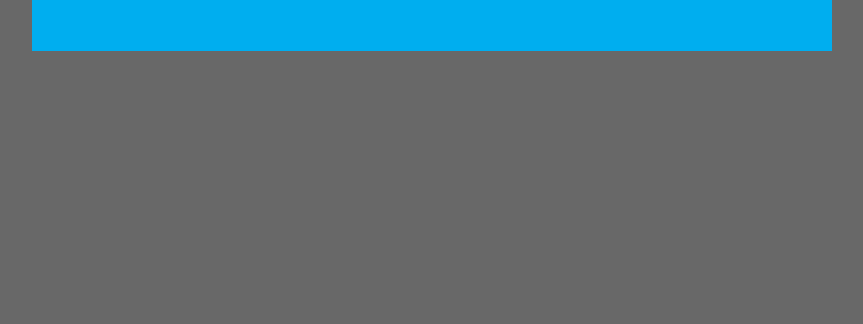
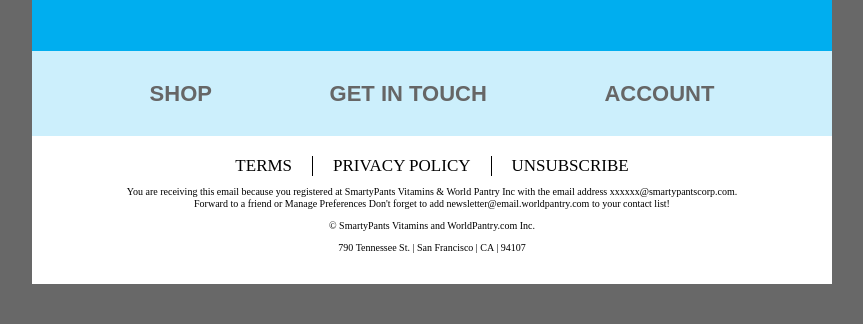
Before and after one commit to haslozik/HTML-Email-Template, a plain HTML site: page index.html in a window 1280 px wide. Shown: the part 2674-2998 px from the top of the page, without its empty margins (208-1071 px from the left). Before the commit the page ends 2765 px from the top, so only its background shows below. Drawn offline with Linux system fonts and the light colour scheme; a web font is replaced by a local one.

Commit message:
finished

```diff
--- a/index.html
+++ b/index.html
@@ -101,6 +101,35 @@
                 <i class="fab fa-instagram"></i>
                 <i class="fab fa-twitter"></i>
                 <i class="fab fa-google-plus-g"></i>
+                <i class="fab fa-facebook-f"></i>
+            </div>
+            <div class="footerMenuContent">
+                <p class="footerMenuText">SHOP</p>
+                <p class="footerMenuText">GET IN TOUCH</p>
+                <p class="footerMenuText">ACCOUNT</p>
+            </div>
+            <div class="privacyContent">
+                <ul class="menuLinks">
+                    <li class="menuLinksElement menuLinksElement--left">
+                        TERMS
+                    </li>
+                    <li class="menuLinksElement">
+                        PRIVACY POLICY
+                    </li>
+                    <li class="menuLinksElement menuLinksElement--right">
+                        UNSUBSCRIBE
+                    </li>
+                </ul>
+                <p class="textContent">
+                    You are receiving this email because you registered at SmartyPants Vitamins & World Pantry Inc with the email address xxxxxx@smartypantscorp.com.<br>
+                    Forward to a friend or Manage Preferences Don't forget to add newsletter@email.worldpantry.com to your contact list!
+                </p>
+                <p class="textContent">
+                    &copy; SmartyPants Vitamins and WorldPantry.com Inc.
+                </p>
+                <p class="textContent">
+                    790 Tennessee St. | San Francisco | CA | 94107
+                </p>
             </div>
         </footer>
     </div>
--- a/scss/style.scss
+++ b/scss/style.scss
@@ -124,6 +124,73 @@ body {
       align-items: center;
       justify-content: space-evenly;
       background: #00aeef;
+
+      i {
+        font-size: 35px;
+        cursor: pointer;
+        transition: 0.2s;
+
+        &:hover {
+          transform: translateY(-3px);
+        }
+      }
+    }
+
+    .footerMenuContent {
+      width: 100%;
+      height: 85px;
+      padding: 20px 0;
+      display: flex;
+      align-items: center;
+      justify-content: space-evenly;
+      background: #cceffc;
+
+      .footerMenuText {
+        color: #666;
+        font-weight: 700;
+        font-size: 22px;
+        font-family: $font-2;
+        cursor: pointer;
+        transition: 0.2s;
+
+        &:hover {
+          color: #888;
+        }
+      }
+    }
+
+    .privacyContent {
+      width: 100%;
+      padding: 20px 0 30px 0;
+      text-align: center;
+
+      .menuLinks {
+        margin: 0 auto;
+        list-style: none;
+        display: flex;
+        justify-content: center;
+
+        .menuLinksElement {
+          padding: 0 20px;
+          cursor: pointer;
+          font-size: 17px;
+
+          &--left {
+            border-right: 1px solid #000;
+          }
+
+          &--right {
+            border-left: 1px solid #000;
+          }
+        }
+      }
+
+      .textContent {
+        font-size: 10px;
+        margin-top: 10px;
+        line-height: 1.2;
+        font-weight: 500;
+      }
     }
   }
 }
```
Also changed, not shown: css/style.css, 1 other file.
